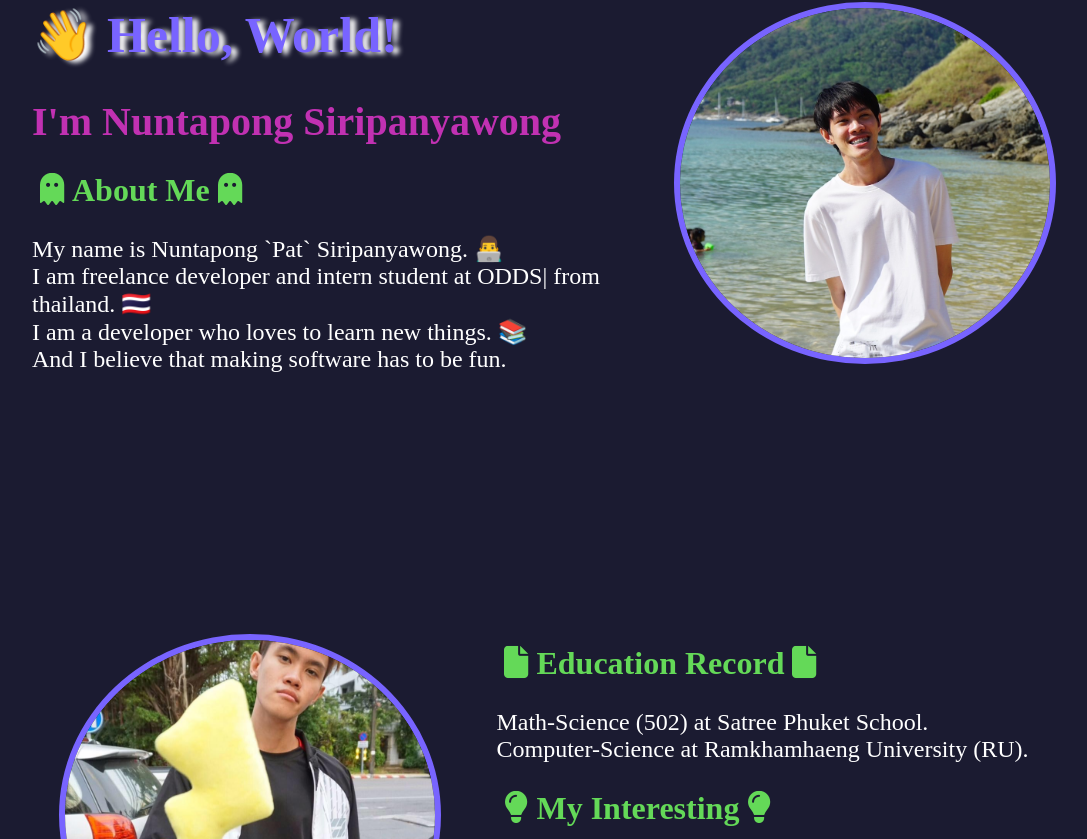
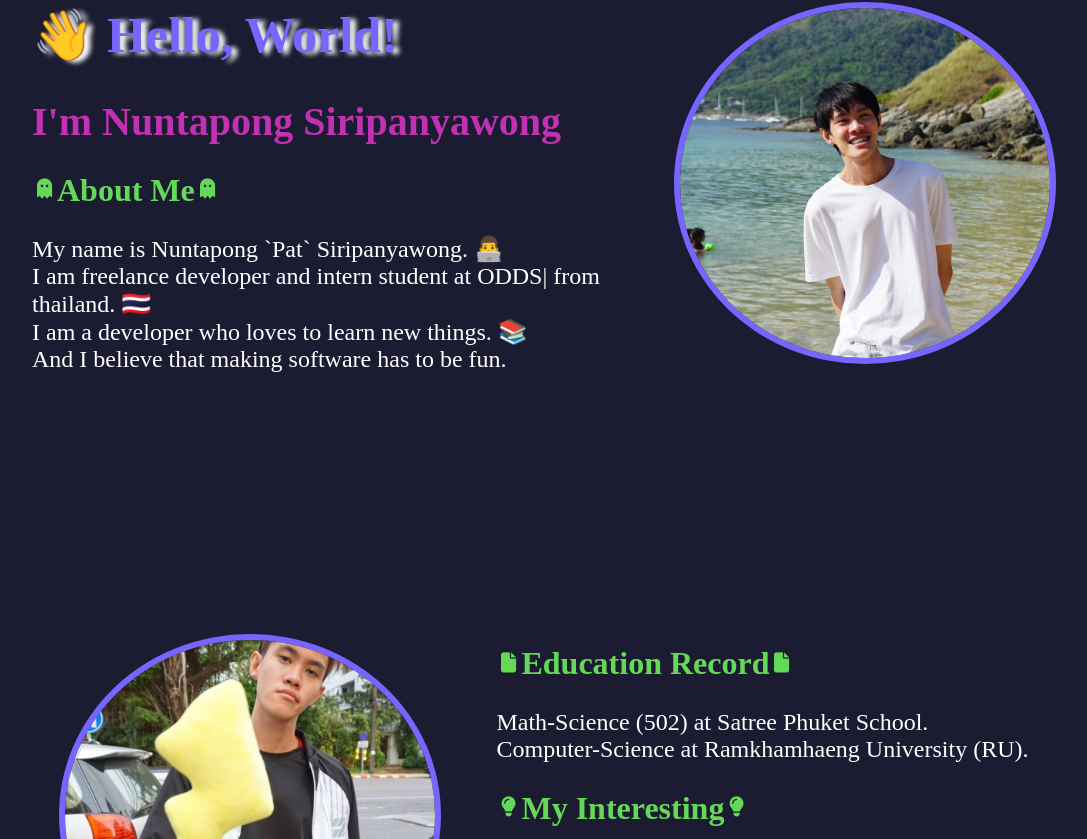
Before and after one commit to NuntapongS/my-portfolio, a React (Create React App) app: page / in a window 1280 px wide. Shown: the part 181-1020 px from the top of the page, without its empty margins (96-1183 px from the left). Built offline with nearby package versions, Linux system fonts and the light colour scheme.

Commit message:
edit: icon size

```diff
--- a/src/components/whoAmI.tsx
+++ b/src/components/whoAmI.tsx
@@ -13,8 +13,9 @@ const WhoAmI = () => {
           <h1 className="title-greeting">👋 Hello, World!</h1>
           <h1 className="title-name">I'm Nuntapong Siripanyawong</h1>
           <h2 className="title-content">
-            <i className="fa-sharp fa-solid fa-ghost fa-fw fa-beat"></i>About Me
-            <i className="fa-sharp fa-solid fa-ghost fa-fw fa-beat"></i>
+            <i className="fa-sharp fa-solid fa-ghost fa-fw fa-beat fa-2xs"></i>
+            About Me
+            <i className="fa-sharp fa-solid fa-ghost fa-fw fa-beat fa-2xs"></i>
           </h2>
           <p className="content">
             {word.myInterview1}
@@ -33,8 +34,9 @@ const WhoAmI = () => {
       <div className="landing-2 row-reverse" id="education-interesting">
         <div className="text-content">
           <h2 className="title-content">
-            <i className="fa-solid fa-file fa-fw fa-beat"></i>Education Record
-            <i className="fa-solid fa-file fa-fw fa-beat "></i>
+            <i className="fa-solid fa-file fa-fw fa-beat fa-2xs"></i>Education
+            Record
+            <i className="fa-solid fa-file fa-fw fa-beat fa-2xs"></i>
           </h2>
           <p className="content">
             {word.educationRecord1}
@@ -43,9 +45,9 @@ const WhoAmI = () => {
             <br />
           </p>
           <h2 className="title-content">
-            <i className="fa-sharp fa-solid fa-lightbulb fa-fw fa-beat"></i>My
-            Interesting
-            <i className="fa-sharp fa-solid fa-lightbulb fa-fw fa-beat"></i>
+            <i className="fa-sharp fa-solid fa-lightbulb fa-fw fa-beat fa-2xs"></i>
+            My Interesting
+            <i className="fa-sharp fa-solid fa-lightbulb fa-fw fa-beat fa-2xs"></i>
           </h2>
           <div className="content">
             <li> Full-stack Development</li>
```
